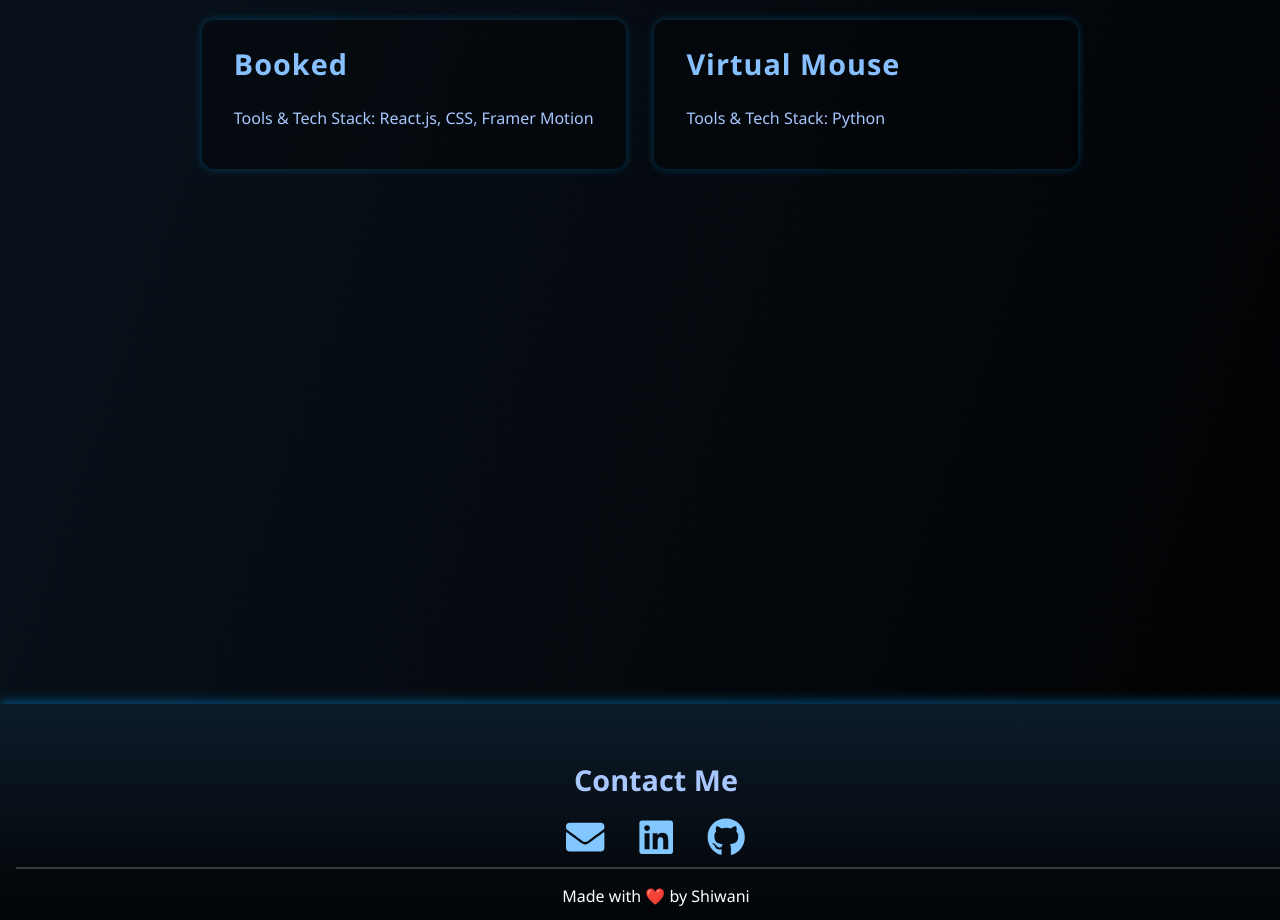
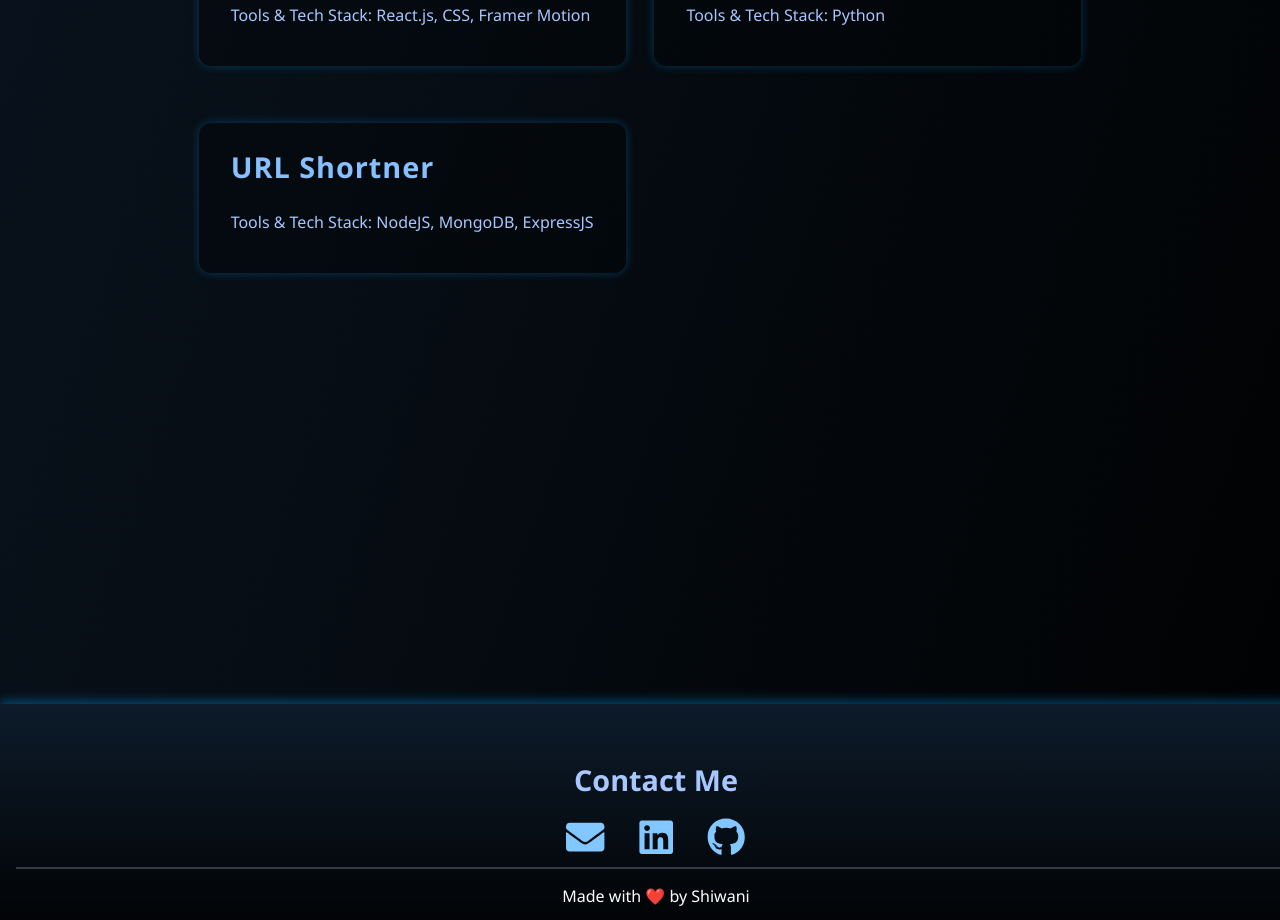
Before and after one commit to shiwani08/Portfolio, a React (Create React App) app in the folder frontend/: page / in a window 1280 px wide. Shown: the part 2460-3380 px from the top of the page. Built offline with nearby package versions, Linux system fonts and the light colour scheme.

Commit message:
URL shortner as a project added

```diff
--- a/frontend/src/pages/Projects.jsx
+++ b/frontend/src/pages/Projects.jsx
@@ -32,6 +32,16 @@ export default function Projects() {
         <h2 className="project-title">Virtual Mouse</h2>
         <p>Tools & Tech Stack: Python</p>
       </div>
+
+      <div
+        className="project-card"
+        onClick={() =>
+          handleCardClick("https://github.com/shiwani08/URL-Shortner")
+        }
+      >
+        <h2 className="project-title">URL Shortner</h2>
+        <p>Tools & Tech Stack: NodeJS, MongoDB, ExpressJS</p>
+      </div>
     </motion.div>
   );
 }
```
